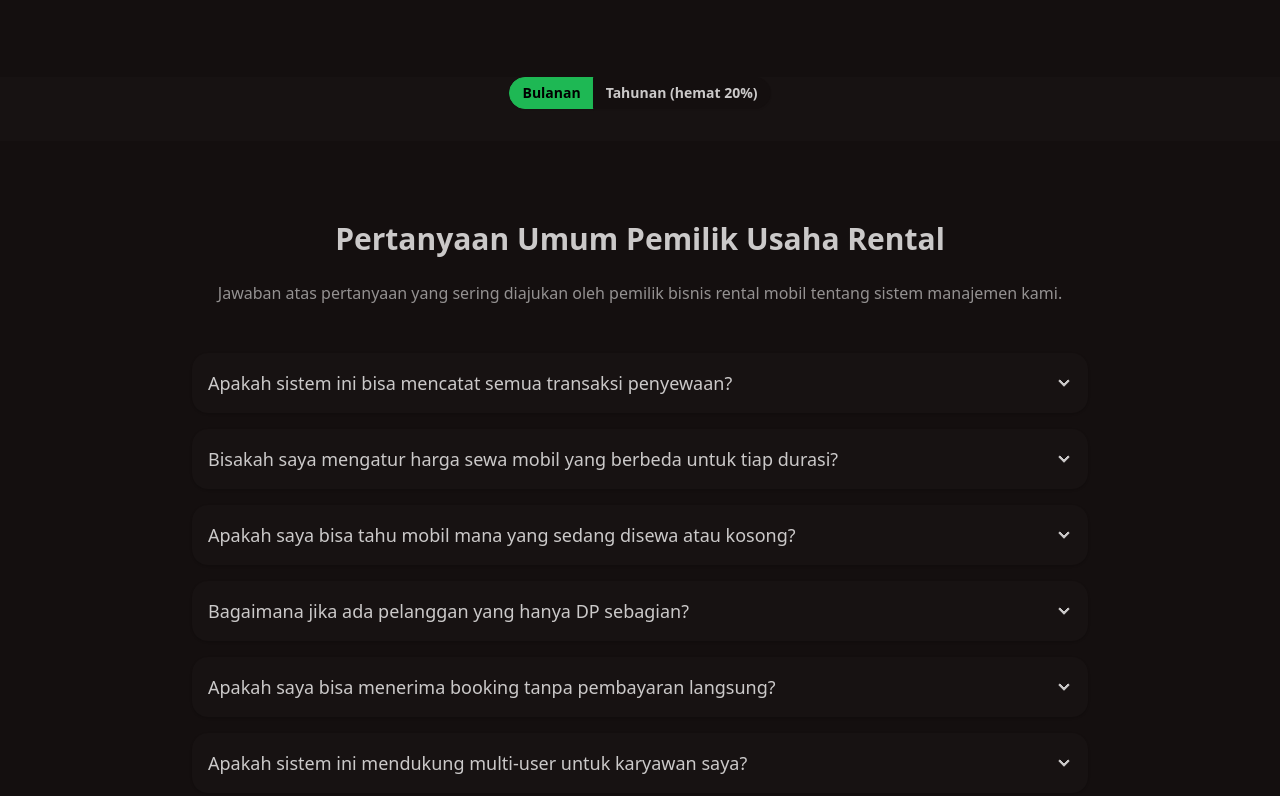
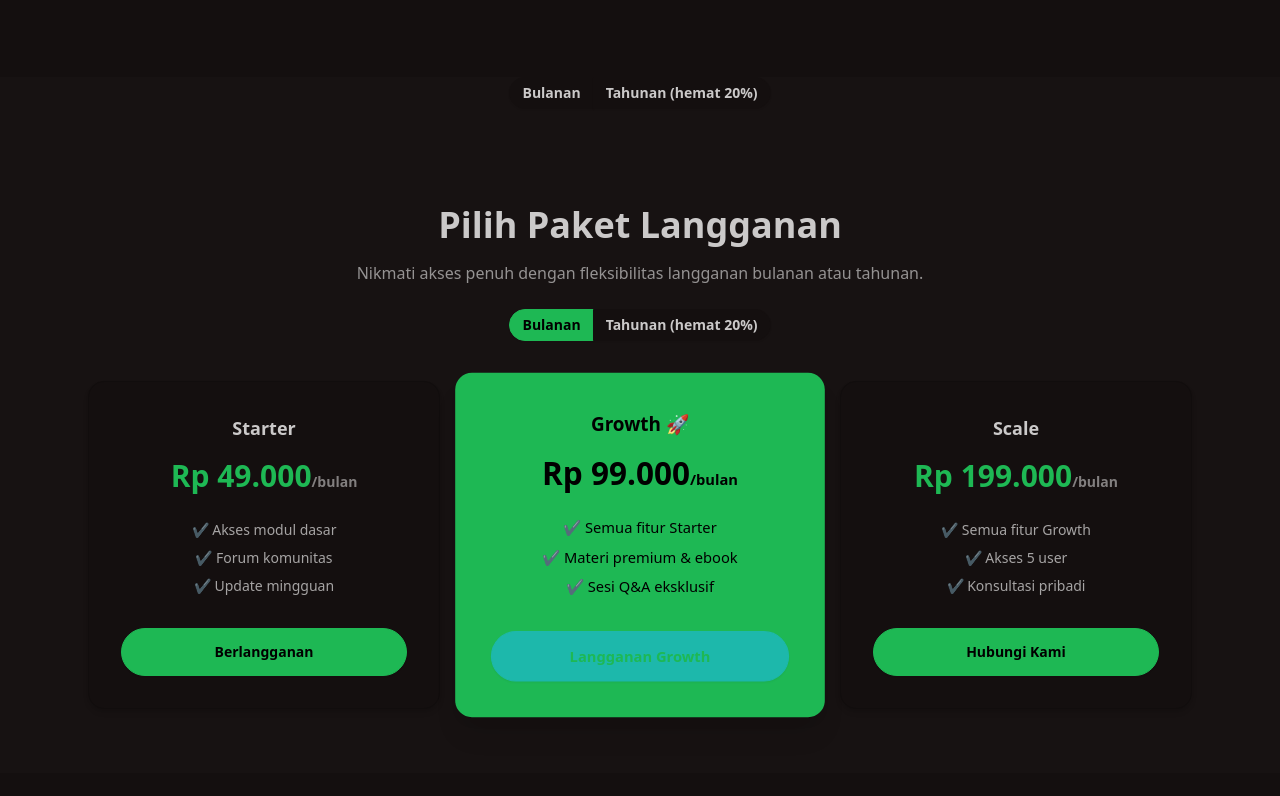
Before and after one commit to arfiadha/rtls, a plain HTML site: page index.html in a window 1280 px wide. Shown: the part 1584-2380 px from the top of the page. Drawn offline with nearby package versions, Linux system fonts and the light colour scheme.

Commit message:
Update index.html

```diff
--- a/index.html
+++ b/index.html
@@ -197,6 +197,65 @@
     <input class="join-item btn btn-sm" type="radio" name="billing" aria-label="Tahunan (hemat 20%)" />
   </div>
 </div>
+<section class="py-16 bg-base-100 text-center">
+  <h2 class="text-4xl font-bold mb-4">Pilih Paket Langganan</h2>
+  <p class="text-base-content/70 mb-6 max-w-xl mx-auto">
+    Nikmati akses penuh dengan fleksibilitas langganan bulanan atau tahunan.
+  </p>
+
+  <!-- Toggle -->
+  <div class="flex justify-center mb-10">
+    <div class="join">
+      <input class="join-item btn btn-sm" type="radio" name="billing" aria-label="Bulanan" checked />
+      <input class="join-item btn btn-sm" type="radio" name="billing" aria-label="Tahunan (hemat 20%)" />
+    </div>
+  </div>
+
+  <!-- Pricing Cards -->
+  <div class="grid md:grid-cols-3 gap-6 px-6 max-w-6xl mx-auto">
+    <!-- Starter Plan -->
+    <div class="card bg-base-200 shadow-md border border-base-300">
+      <div class="card-body text-center">
+        <h3 class="text-lg font-bold">Starter</h3>
+        <p class="text-3xl font-bold text-primary mt-2">Rp 49.000<span class="text-sm text-base-content/60">/bulan</span></p>
+        <ul class="mt-4 space-y-2 text-sm text-base-content/80">
+          <li>✔️ Akses modul dasar</li>
+          <li>✔️ Forum komunitas</li>
+          <li>✔️ Update mingguan</li>
+        </ul>
+        <button class="btn btn-primary mt-6 w-full">Berlangganan</button>
+      </div>
+    </div>
+
+    <!-- Growth Plan -->
+    <div class="card bg-primary text-primary-content shadow-xl border-2 border-primary scale-105">
+      <div class="card-body text-center">
+        <h3 class="text-lg font-bold">Growth 🚀</h3>
+        <p class="text-3xl font-bold mt-2">Rp 99.000<span class="text-sm">/bulan</span></p>
+        <ul class="mt-4 space-y-2 text-sm">
+          <li>✔️ Semua fitur Starter</li>
+          <li>✔️ Materi premium & ebook</li>
+          <li>✔️ Sesi Q&A eksklusif</li>
+        </ul>
+        <button class="btn btn-accent mt-6 w-full text-primary">Langganan Growth</button>
+      </div>
+    </div>
+
+    <!-- Scale Plan -->
+    <div class="card bg-base-200 shadow-md border border-base-300">
+      <div class="card-body text-center">
+        <h3 class="text-lg font-bold">Scale</h3>
+        <p class="text-3xl font-bold text-primary mt-2">Rp 199.000<span class="text-sm text-base-content/60">/bulan</span></p>
+        <ul class="mt-4 space-y-2 text-sm text-base-content/80">
+          <li>✔️ Semua fitur Growth</li>
+          <li>✔️ Akses 5 user</li>
+          <li>✔️ Konsultasi pribadi</li>
+        </ul>
+        <button class="btn btn-primary mt-6 w-full">Hubungi Kami</button>
+      </div>
+    </div>
+  </div>
+</section>
 
 
 <section id="faq" class="bg-base-200 py-20 px-6">
@@ -359,6 +418,16 @@
   }
 }
 </script>
-
+<script>
+  document.querySelectorAll('input[name="billing"]').forEach(el => {
+    el.addEventListener('change', () => {
+      const bulanan = el.getAttribute('aria-label') === "Bulanan";
+      document.getElementById('starter-price').innerHTML = bulanan
+        ? 'Rp 49.000<span>/bulan</span>'
+        : 'Rp 490.000<span>/tahun</span>';
+      // ulang untuk semua paket
+    });
+  });
+</script>
   </body>
 </html>
```
